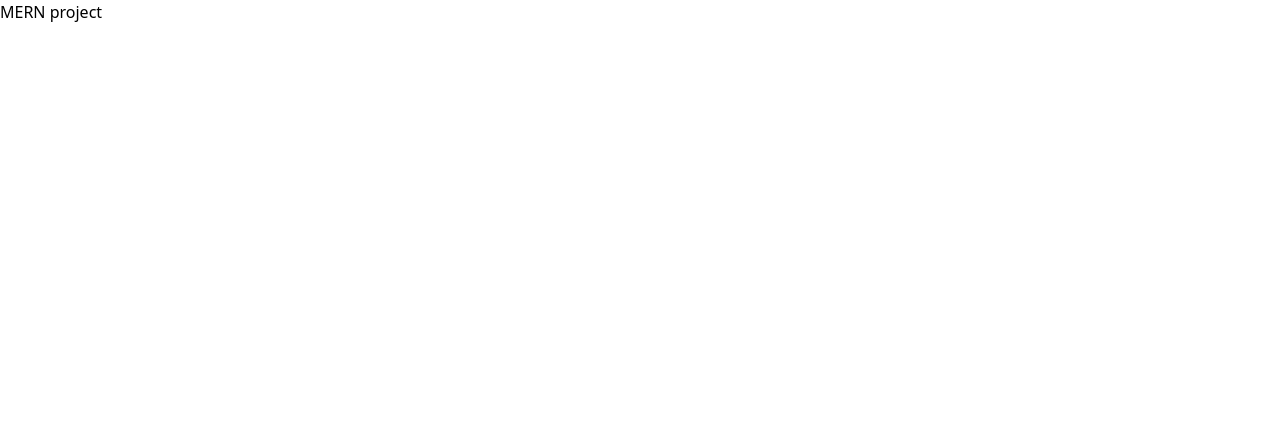
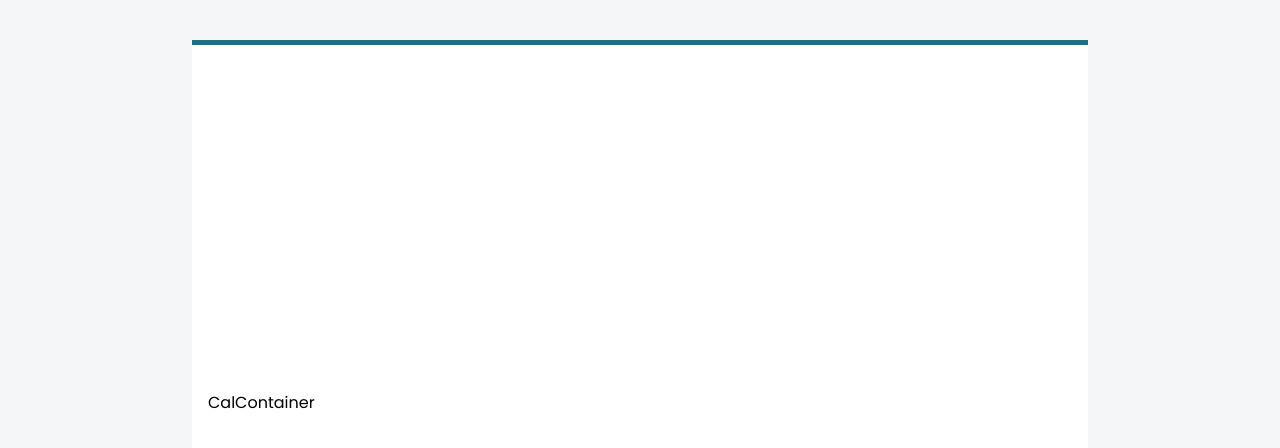
Before and after one commit to mpondev/calendar, a React (Vite) app in the folder client/: page / in a window 1280 px wide. Shown: the top 448 px of the page. Built offline with nearby package versions, Linux system fonts and the light colour scheme.

Commit message:
Add CalContainer component and font

```diff
--- a/client/index.html
+++ b/client/index.html
@@ -4,7 +4,7 @@
     <meta charset="UTF-8" />
     <link rel="icon" type="image/svg+xml" href="/favicon.svg" />
     <meta name="viewport" content="width=device-width, initial-scale=1.0" />
-    <title>MERN project</title>
+    <title>Calendar</title>
   </head>
   <body>
     <div id="root"></div>
--- a/client/src/App.jsx
+++ b/client/src/App.jsx
@@ -1,5 +1,11 @@
+import CalContainer from './components/CalContainer';
+
 function App() {
-  return <div>MERN project</div>;
+  return (
+    <div className="flex h-screen w-screen">
+      <CalContainer />
+    </div>
+  );
 }
 
 export default App;
--- /dev/null
+++ b/client/src/components/CalContainer.jsx
@@ -0,0 +1,9 @@
+const CalContainer = () => {
+  return (
+    <div className="relative m-auto flex h-9/10 w-7/10 flex-col justify-center border-t-5 border-t-[#256d85] bg-white p-4">
+      CalContainer
+    </div>
+  );
+};
+
+export default CalContainer;
--- a/client/src/index.css
+++ b/client/src/index.css
@@ -1 +1,8 @@
+@import url('https://fonts.googleapis.com/css2?family=Poppins:ital,wght@0,100;0,200;0,300;0,400;0,500;0,600;0,700;0,800;0,900;1,100;1,200;1,300;1,400;1,500;1,600;1,700;1,800;1,900&display=swap');
 @import 'tailwindcss';
+
+body {
+  width: 100vw;
+  background-color: #f5f6f8;
+  font-family: 'Poppins', sans-serif;
+}
```
Also changed, not shown: 1 other file (tests, documents, lock files or other folders).
